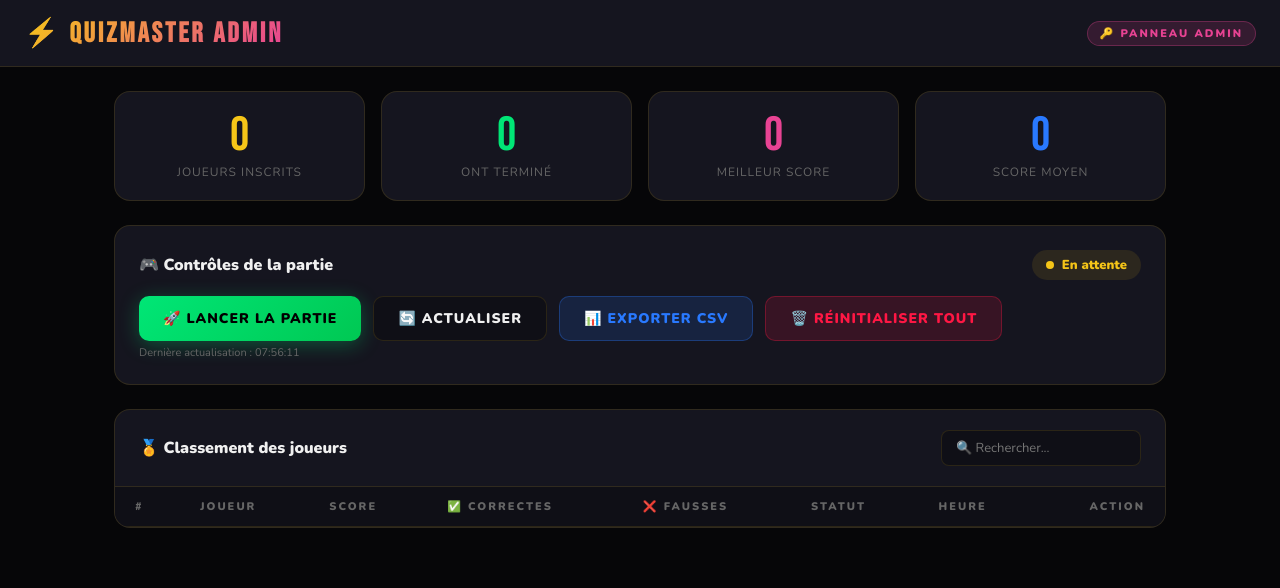
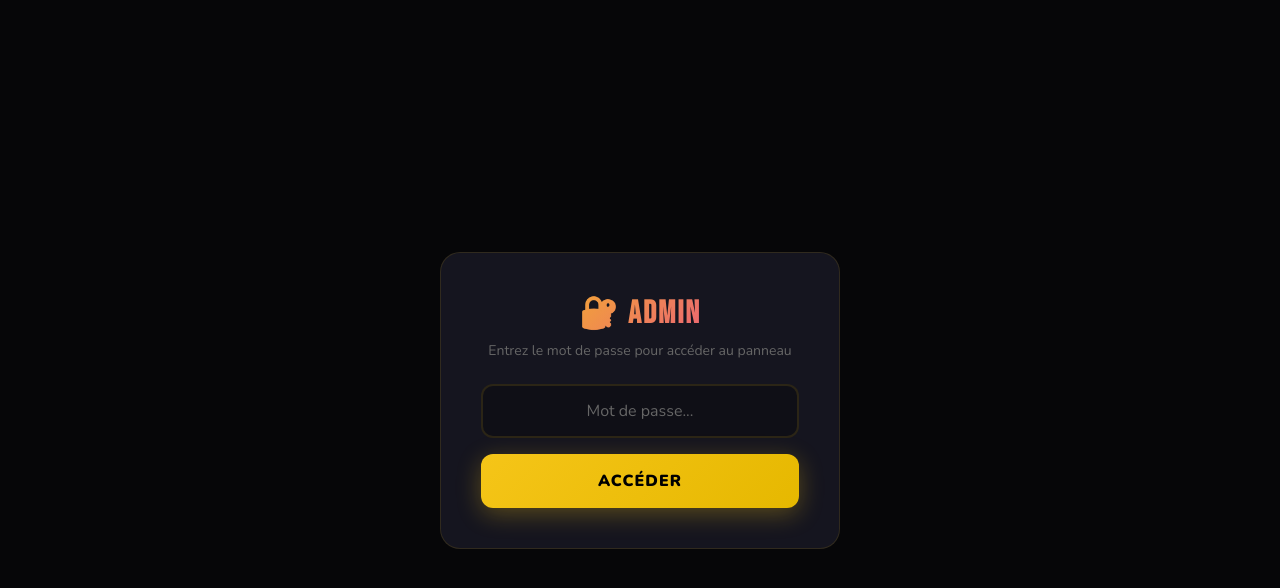
Before and after one commit to Max3730/Jeu, a plain HTML site: page admin.html in a window 1280 px wide. Drawn offline with nearby package versions, Linux system fonts and the light colour scheme; no server answers.

Commit message:
Update admin.html

```diff
--- a/admin.html
+++ b/admin.html
@@ -313,6 +313,77 @@
   /* AUTO-REFRESH */
   .last-update { font-size: 11px; color: var(--muted); margin-top: 4px; }
 
+  /* LOGIN SCREEN */
+  .login-screen {
+    position: fixed;
+    inset: 0;
+    background: var(--bg);
+    display: flex;
+    align-items: center;
+    justify-content: center;
+    z-index: 1000;
+  }
+  .login-screen.hidden { display: none; }
+  .login-card {
+    background: var(--card);
+    border: 1px solid var(--border);
+    border-radius: 20px;
+    padding: 40px;
+    max-width: 400px;
+    width: 90%;
+    text-align: center;
+  }
+  .login-card h2 {
+    font-family: 'Bebas Neue', sans-serif;
+    font-size: 32px;
+    letter-spacing: 2px;
+    background: linear-gradient(135deg, var(--accent), var(--accent2));
+    -webkit-background-clip: text;
+    -webkit-text-fill-color: transparent;
+    background-clip: text;
+    margin-bottom: 8px;
+  }
+  .login-card p { color: var(--muted); font-size: 14px; margin-bottom: 24px; }
+  .login-input {
+    width: 100%;
+    background: var(--surface);
+    border: 2px solid var(--border);
+    border-radius: 12px;
+    padding: 14px 18px;
+    font-size: 16px;
+    font-family: 'Nunito', sans-serif;
+    font-weight: 700;
+    color: var(--text);
+    outline: none;
+    margin-bottom: 16px;
+    text-align: center;
+  }
+  .login-input:focus { border-color: var(--accent); }
+  .login-input::placeholder { color: var(--muted); font-weight: 400; }
+  .login-btn {
+    width: 100%;
+    padding: 16px;
+    border-radius: 12px;
+    border: none;
+    font-family: 'Nunito', sans-serif;
+    font-size: 16px;
+    font-weight: 900;
+    letter-spacing: 1px;
+    text-transform: uppercase;
+    cursor: pointer;
+    background: linear-gradient(135deg, var(--accent), #e6b800);
+    color: #000;
+    box-shadow: 0 6px 24px rgba(245,197,24,0.3);
+  }
+  .login-btn:hover { box-shadow: 0 8px 32px rgba(245,197,24,0.5); }
+  .login-error {
+    color: var(--red);
+    font-size: 13px;
+    margin-top: 12px;
+    display: none;
+  }
+  .login-error.show { display: block; }
+
   @media(max-width:768px) {
     .stats-row { grid-template-columns: repeat(2, 1fr); }
     .controls-row { flex-direction: column; }
@@ -323,12 +394,23 @@
 </head>
 <body>
 
+<!-- LOGIN SCREEN -->
+<div class="login-screen" id="login-screen">
+  <div class="login-card">
+    <h2>🔐 ADMIN</h2>
+    <p>Entrez le mot de passe pour accéder au panneau</p>
+    <input type="password" class="login-input" id="admin-password" placeholder="Mot de passe..." autocomplete="off">
+    <button class="login-btn" onclick="checkPassword()">ACCÉDER</button>
+    <div class="login-error" id="login-error">⚠️ Mot de passe incorrect</div>
+  </div>
+</div>
+
 <header>
   <h1>⚡ QUIZMASTER ADMIN</h1>
   <span class="admin-badge">🔑 Panneau Admin</span>
 </header>
 
-<div class="container">
+<div class="container" id="admin-content" style="display:none">
 
   <!-- STATS -->
   <div class="stats-row">
@@ -432,6 +514,36 @@ const firebaseConfig = {
 
 const app = initializeApp(firebaseConfig);
 const db = getDatabase(app);
+
+// ============================================================
+// ADMIN PASSWORD PROTECTION
+// ============================================================
+const ADMIN_PASSWORD = 'max30020'; // Change ce mot de passe !
+
+function checkPassword() {
+  const input = document.getElementById('admin-password');
+  const error = document.getElementById('login-error');
+  const loginScreen = document.getElementById('login-screen');
+  const adminContent = document.getElementById('admin-content');
+
+  if (input.value === ADMIN_PASSWORD) {
+    loginScreen.classList.add('hidden');
+    adminContent.style.display = 'block';
+    // Start refresh only after login
+    refresh();
+    autoRefreshInterval = setInterval(refresh, 5000);
+  } else {
+    error.classList.add('show');
+    input.value = '';
+    input.focus();
+    setTimeout(() => error.classList.remove('show'), 3000);
+  }
+}
+
+// Check password on Enter key
+document.getElementById('admin-password').addEventListener('keydown', e => {
+  if (e.key === 'Enter') checkPassword();
+});
 
 let autoRefreshInterval = null;
 
@@ -635,8 +747,7 @@ function showToast(msg) {
 // ============================================================
 // INIT
 // ============================================================
-refresh();
-autoRefreshInterval = setInterval(refresh, 5000); // auto-refresh every 5s
+// Don't auto-refresh until logged in
 
 // Expose functions to window for onclick handlers
 window.deletePlayer = deletePlayer;
@@ -646,6 +757,7 @@ window.refresh = refresh;
 window.exportCSV = exportCSV;
 window.closeModal = closeModal;
 window.showResetModal = showResetModal;
+window.checkPassword = checkPassword;
 
 // Close modal on overlay click
 document.getElementById('modal-overlay').addEventListener('click', function(e) {
```
